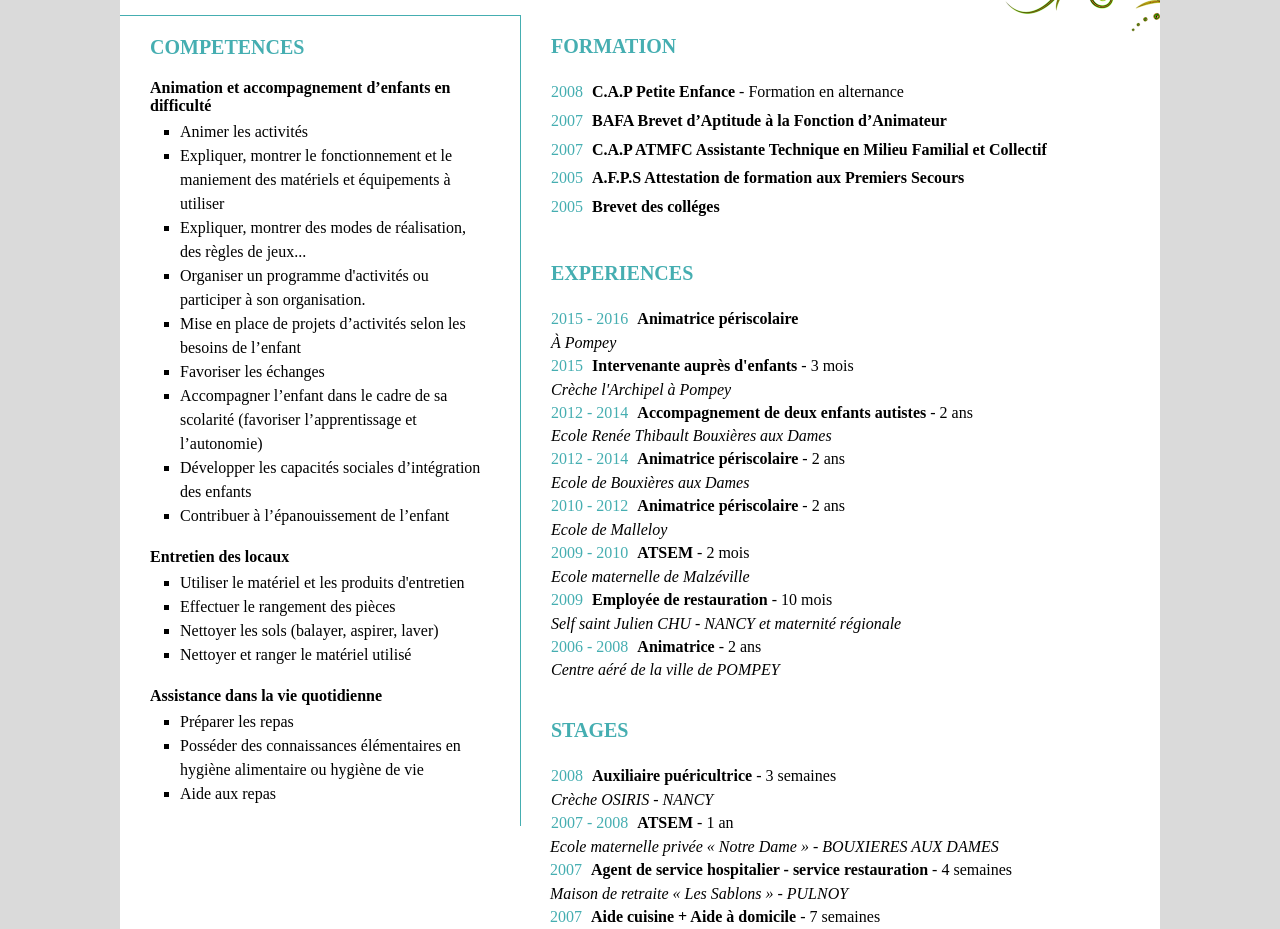
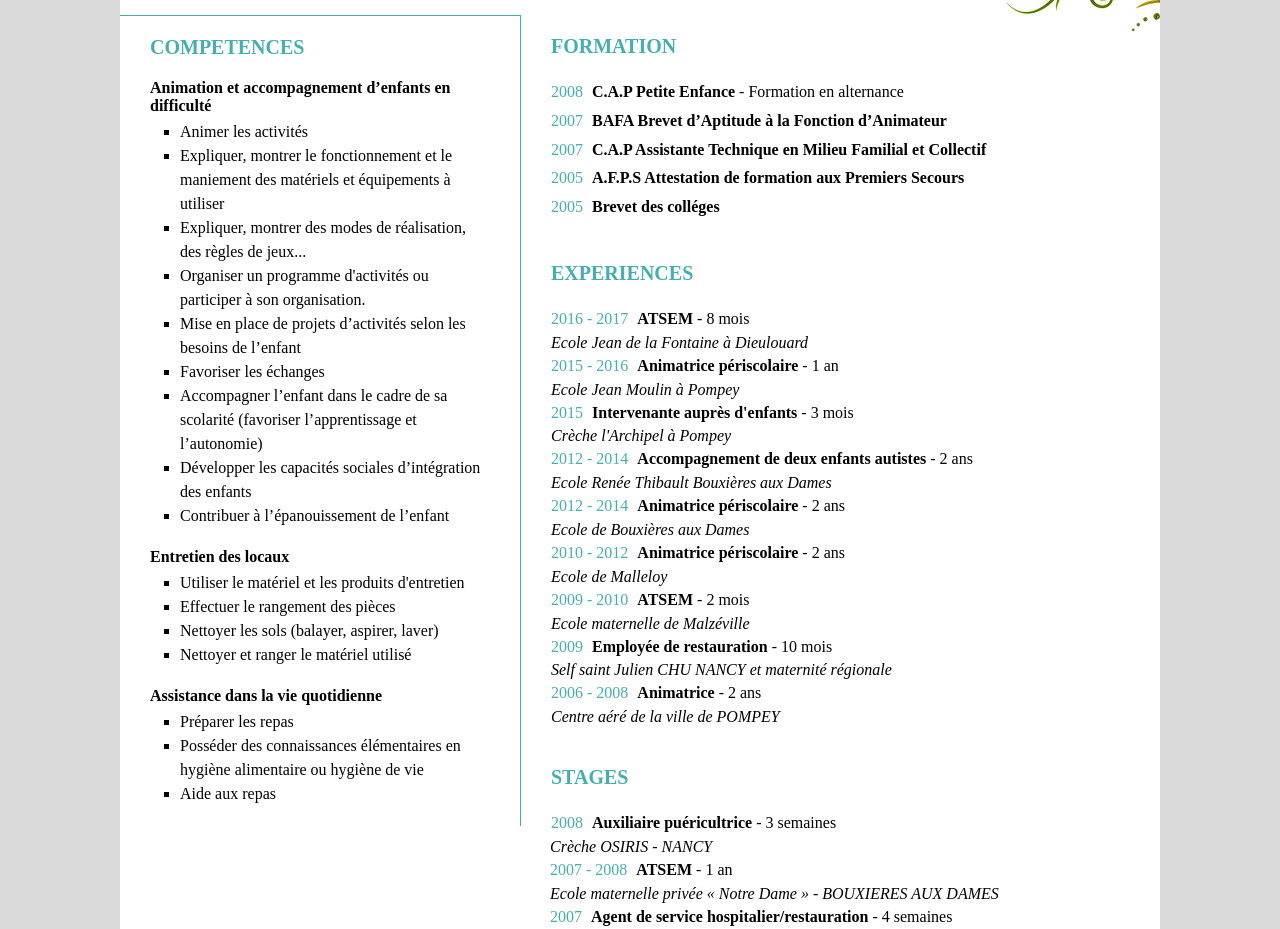
Before and after one commit to mons54/cv-laura, a website: page cv-laura-boiselle.html in a window 1280 px wide. Shown: the part 197-1126 px from the top of the page. Drawn offline with Linux system fonts and the light colour scheme; files whose address does not match are found by name.

Commit message:
add experience

```diff
--- a/cv-laura-boiselle.html
+++ b/cv-laura-boiselle.html
@@ -2,7 +2,7 @@
     <head>
         <meta charset="utf8">
         <title>CV Laura Boiselle</title>
-        <link rel="stylesheet" type="text/css" href="file:///C:/Users/Julien/Documents/cv-laura/style.css">
+        <link rel="stylesheet" type="text/css" href="file:///C:/Users/jmons/Documents/cv-laura/style.css">
     </head>
     <body>
         <div class="content">
@@ -80,7 +80,7 @@
                 </p>
                 <p>
                     <span class="date">2007</span>
-                    <span class="name">C.A.P ATMFC Assistante Technique en Milieu Familial et Collectif</span>
+                    <span class="name">C.A.P Assistante Technique en Milieu Familial et Collectif</span>
                 </p>
                 <p>
                     <span class="date">2005</span>
@@ -96,13 +96,18 @@
                     EXPERIENCES
                 </div>
                 <p>
+                    <span class="date">2016 - 2017</span>
+                    <span class="name">ATSEM</span> - 8 mois
+                    <div class="lieu">Ecole Jean de la Fontaine à Dieulouard</div>
+                </p>
+                <p>
                     <span class="date">2015 - 2016</span>
-                    <span class="name">Animatrice périscolaire</span>
-                    <div class="lieu">À Pompey</div>
+                    <span class="name">Animatrice périscolaire</span> - 1 an
+                    <div class="lieu">Ecole Jean Moulin à Pompey</div>
                 </p>
                 <p>
                     <span class="date">2015</span>
-                    <span class="name">Intervenante auprès d'enfants</span>  - 3 mois
+                    <span class="name">Intervenante auprès d'enfants</span> - 3 mois
                     <div class="lieu">Crèche l'Archipel à Pompey</div>
                 </p>
                 <p>
@@ -128,7 +133,7 @@
                 <p>
                     <span class="date">2009</span>
                     <span class="name">Employée de restauration</span> - 10 mois
-                    <div class="lieu">Self saint Julien CHU -   NANCY et maternité régionale</div>
+                    <div class="lieu">Self saint Julien CHU NANCY et maternité régionale</div>
                 </p>
                 <p>
                     <span class="date">2006 - 2008</span>
@@ -152,7 +157,7 @@
                 </p>
                 <p>
                     <span class="date">2007</span>
-                    <span class="name">Agent de service hospitalier - service restauration</span> - 4 semaines
+                    <span class="name">Agent de service hospitalier/restauration</span> - 4 semaines
                     <div class="lieu">Maison de retraite « Les Sablons » - PULNOY</div>
                 </p>
                 <p>
```
Also changed, not shown: 2 other files.
